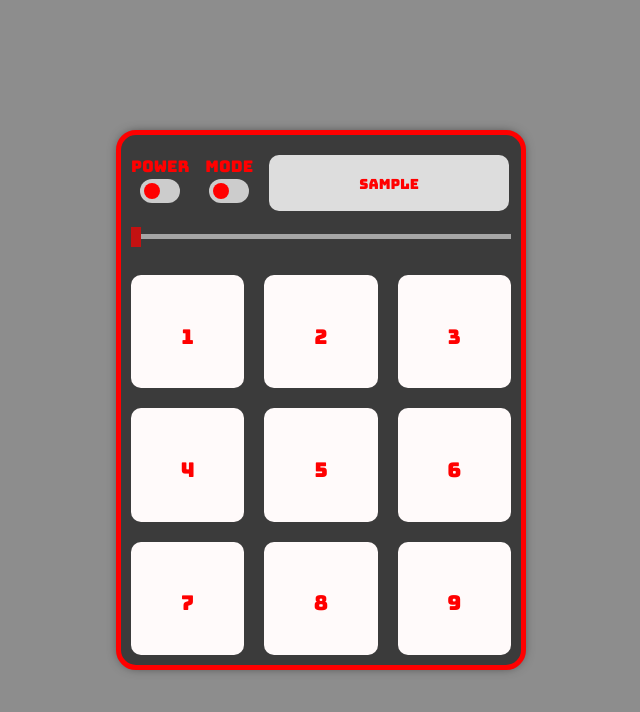
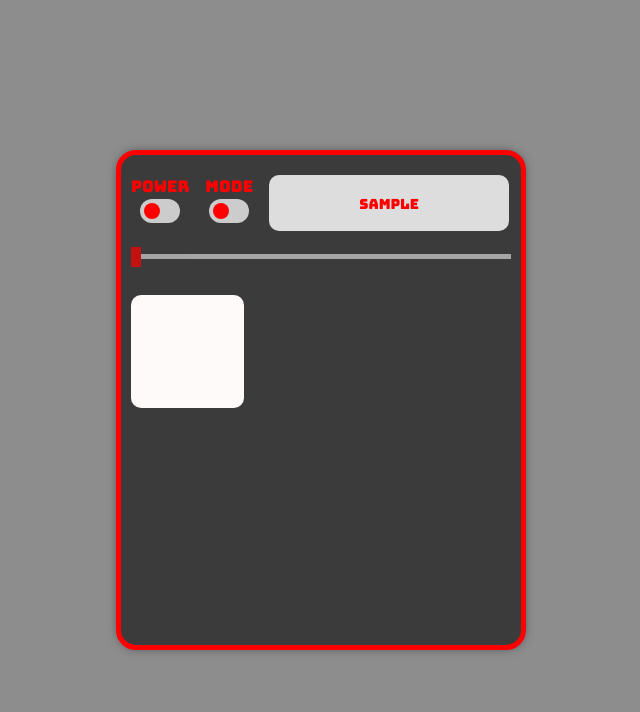
Before and after one commit to chamodyawimansha/drum-machine, a React (Create React App) app: page / in a window 1280 px wide. Shown: the top 712 px of the page, without its empty margins (319-959 px from the left). Built offline with nearby package versions, Linux system fonts and the light colour scheme.

Commit message:
before creating a new tree

```diff
--- a/src/App.css
+++ b/src/App.css
@@ -190,3 +190,7 @@ input:checked + .slider:before {
   text-align: center;
   cursor: pointer;
 }
+
+.drum-button:active {
+  transform: scale(0.98);
+}
--- a/src/App.js
+++ b/src/App.js
@@ -1,6 +1,7 @@
 import React, { Component } from "react";
 import "./App.css";
 import "bootstrap/dist/css/bootstrap.css";
+import Button from "./ButtonComponent";
 
 class App extends Component {
   constructor(props) {
@@ -8,6 +9,7 @@ class App extends Component {
     this.state = {
       volume: 0,
       text: "sample",
+      buttons: ["q", "w", "e", "a", "s", "d", "z", "x", "c"],
     };
 
     this.volChange = this.volChange.bind(this);
@@ -57,15 +59,7 @@ class App extends Component {
           </div>
         </div>
         <div id="drum-button-area">
-          <div className="drum-button">1</div>
-          <div className="drum-button">2</div>
-          <div className="drum-button">3</div>
-          <div className="drum-button">4</div>
-          <div className="drum-button">5</div>
-          <div className="drum-button">6</div>
-          <div className="drum-button">7</div>
-          <div className="drum-button">8</div>
-          <div className="drum-button">9</div>
+          <Button />
         </div>
       </div>
     );
--- /dev/null
+++ b/src/ButtonComponent.jsx
@@ -0,0 +1,13 @@
+import React, { Component } from "react";
+
+class Button extends Component {
+  render() {
+    return (
+      <div className="drum-button" id={this.props.buttonId}>
+        {this.props.buttonLetter}
+      </div>
+    );
+  }
+}
+
+export default Button;
```
